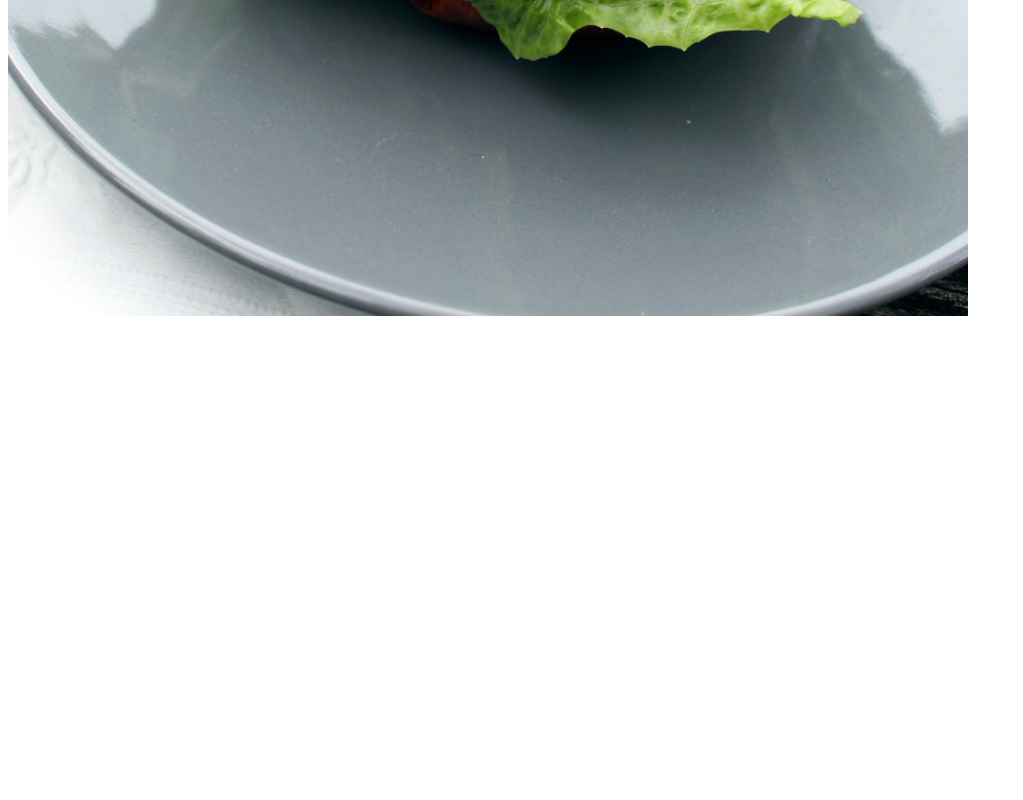
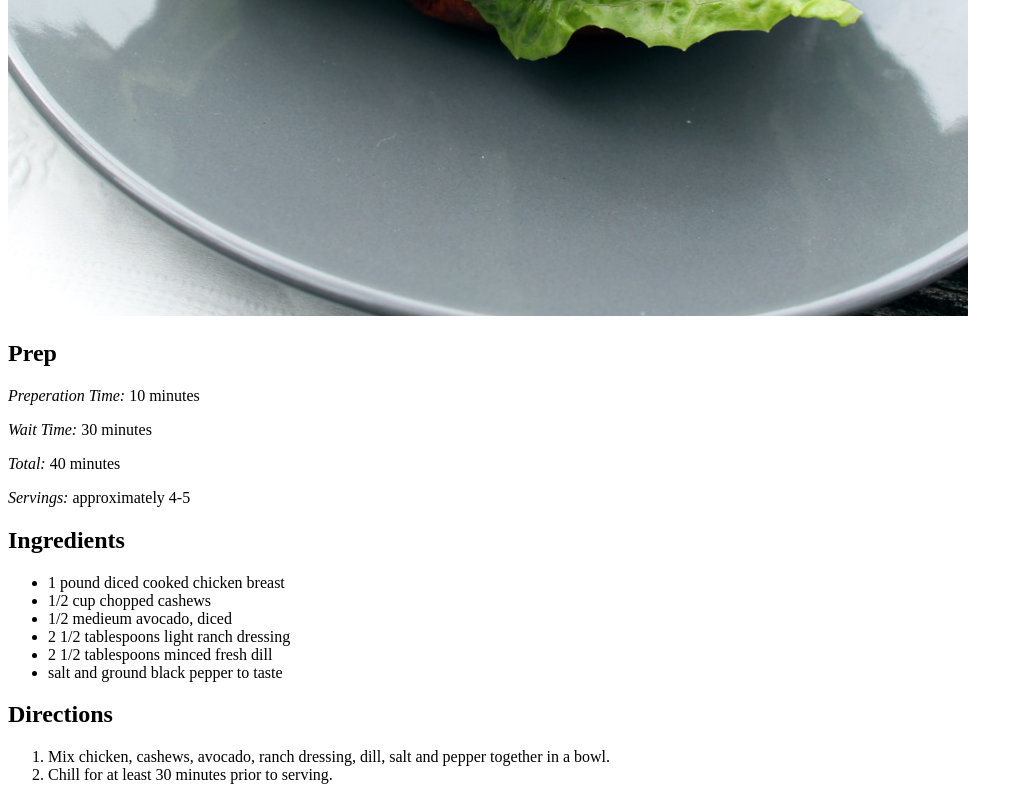
Before and after one commit to Blackiechan757/odin-recipes, a plain HTML site: page recipes/avocado-ranch-chicken-salad.html in a window 1280 px wide. Shown: the part 724-1524 px from the top of the page, without its empty margins (0-1023 px from the left). Before the commit the page ends 1052 px from the top, so only its background shows below. Drawn offline with Linux system fonts and the light colour scheme.

Commit message:
Add recipe context for page

```diff
--- a/recipes/avocado-ranch-chicken-salad.html
+++ b/recipes/avocado-ranch-chicken-salad.html
@@ -8,7 +8,34 @@
 <body>
     <h1>Avocado Ranch Chicken Salad</h1>
 
-      <img src="../img/avocado-ranch.jpeg" alt="Chicken Cups">
+      <img src="../img/avocado-ranch.jpeg" alt="Tasty pretzel bun with bold chicken covered in avocado ranch sauce!">
+
+      <h2>Prep</h2>
+           <p><em>Preperation Time:</em> 10 minutes</p>
+
+           <p><em>Wait Time:</em> 30 minutes</p>
+
+           <p><em>Total:</em> 40 minutes</p>
+
+           <p><em>Servings:</em> approximately 4-5</p>
+
+      <h2>Ingredients</h2>
+        <ul>
+            <li>1 pound diced cooked chicken breast</li>
+            <li>1/2 cup chopped cashews</li>
+            <li>1/2 medieum avocado, diced</li>
+            <li>2 1/2 tablespoons light ranch dressing</li>
+            <li>2 1/2 tablespoons minced fresh dill</li>
+            <li>salt and ground black pepper to taste</li>
+        </ul>
+
+      <h2>Directions</h2>
+        <ol>
+            <li>Mix chicken, cashews, avocado, ranch dressing, dill, salt
+                and pepper together in a bowl.</li>
+            <li>Chill for at least 30 minutes prior to serving.</li>
+        </ol>
+
 
 </body>
 </html>
```
